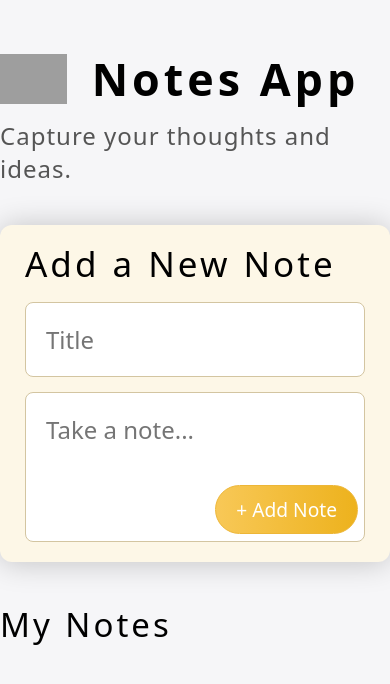
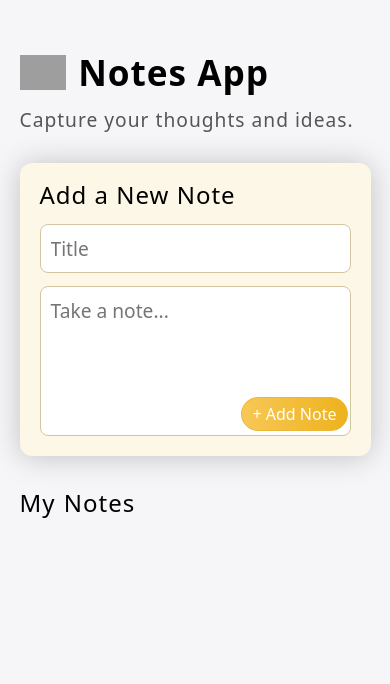
Before and after one commit to Yashkamal-dev/react-notes-app, a React (Vite) app: page / in a window 390 px wide. Shown: the top 684 px of the page. Built offline with nearby package versions, Linux system fonts and the light colour scheme; grey boxes are pictures that could not be loaded.

Commit message:
style: add responsive design for notes app

```diff
--- a/src/components/AddNote/AddNote.module.css
+++ b/src/components/AddNote/AddNote.module.css
@@ -63,3 +63,52 @@
   right: 7px;
   cursor: pointer;
 }
+
+@media (max-width: 1000px) {
+  .title {
+    font-size: 27px;
+    word-spacing: 0;
+    letter-spacing: 2px;
+  }
+
+  .noteTitle,
+  .noteDescription {
+    font-size: 1.3rem;
+    padding: 15px;
+  }
+
+  .addBtn {
+    font-size: 1.1rem;
+    padding: 7px 15px;
+    bottom: 10px;
+    right: 5px;
+  }
+}
+
+@media (max-width: 530px) {
+  .addNote {
+    padding: 15px 20px;
+    margin: 30px auto;
+
+    gap: 13px;
+  }
+
+  .title {
+    font-size: 24px;
+    word-spacing: 0;
+    letter-spacing: 1px;
+  }
+
+  .noteTitle,
+  .noteDescription {
+    font-size: 1.2rem;
+    padding: 10px;
+  }
+
+  .addBtn {
+    font-size: 1rem;
+    padding: 5px 10px;
+    bottom: 10px;
+    right: 3px;
+  }
+}
--- a/src/components/Header/header.module.css
+++ b/src/components/Header/header.module.css
@@ -28,3 +28,50 @@
   font-size: 1.5rem;
   letter-spacing: 1px;
 }
+
+@media (max-width: 1000px) {
+  .header {
+    gap: 10px;
+  }
+
+  .title {
+    gap: 17px;
+  }
+
+  .appImage {
+    height: 40px;
+  }
+
+  .appName {
+    font-size: 2.4em;
+    letter-spacing: 2px;
+  }
+
+  .subTitle {
+    font-size: 1.3rem;
+    letter-spacing: 1px;
+  }
+}
+
+@media (max-width: 530px) {
+  .header {
+    gap: 10px;
+  }
+
+  .title {
+    gap: 12px;
+  }
+
+  .appImage {
+    height: 35px;
+  }
+
+  .appName {
+    font-size: 2.2em;
+    letter-spacing: 1px;
+  }
+
+  .subTitle {
+    font-size: 1.2rem;
+  }
+}
--- a/src/components/NoteCard/NoteCard.module.css
+++ b/src/components/NoteCard/NoteCard.module.css
@@ -1,5 +1,4 @@
 .noteCard {
-  /* height: 310px; */
   background-color: white;
 
   display: grid;
@@ -22,7 +21,6 @@
   font-size: 30px;
   font-weight: 500;
   letter-spacing: 1px;
-  /* border-bottom: 1px solid  rgba(0, 0, 0, 0.148); */
 }
 
 .description {
@@ -45,3 +43,34 @@
   border: none;
   border-top: 1px solid rgba(0, 0, 0, 0.148);
 }
+
+@media (max-width: 1000px) {
+  .title {
+    font-size: 1.6em;
+    font-weight: 500;
+    letter-spacing: 1px;
+  }
+
+  .description {
+    font-size: 18px;
+  }
+
+  .removeBtn {
+    font-size: 22px;
+  }
+}
+
+@media (max-width: 530px) {
+  .title {
+    font-size: 1.5em;
+    letter-spacing: 0px;
+  }
+
+  .description {
+    font-size: 17px;
+  }
+
+  .removeBtn {
+    font-size: 19px;
+  }
+}
--- a/src/components/Noteslist/NotesList.module.css
+++ b/src/components/Noteslist/NotesList.module.css
@@ -9,7 +9,7 @@
 
 .listCon {
   display: grid;
-  grid-template-columns: repeat(auto-fit, 290px);
+  grid-template-columns: repeat(auto-fit, minmax(290px, 1fr));
   grid-auto-rows: 310px;
 
   gap: 15px;
@@ -17,6 +17,20 @@
 
 .block {
   height: 300px;
-  /* width: 300px; */
   background-color: blue;
 }
+
+@media (max-width: 1000px) {
+  .listTitle {
+    margin: 20px auto;
+    font-size: 1.6em;
+    letter-spacing: 2px;
+  }
+}
+
+@media (max-width: 530px) {
+  .listTitle {
+    font-size: 1.5em;
+    letter-spacing: 1px;
+  }
+}
--- a/src/index.css
+++ b/src/index.css
@@ -27,5 +27,18 @@ body {
 }
 
 .app {
-  width: 900px;
+  max-width: 1300px;
+  width: 80vw;
 }
+
+@media (max-width: 1000px) {
+  .app {
+    width: 85vw;
+  }
+}
+
+@media (max-width: 530px) {
+  .app {
+    width: 90vw;
+  }
+}
```
